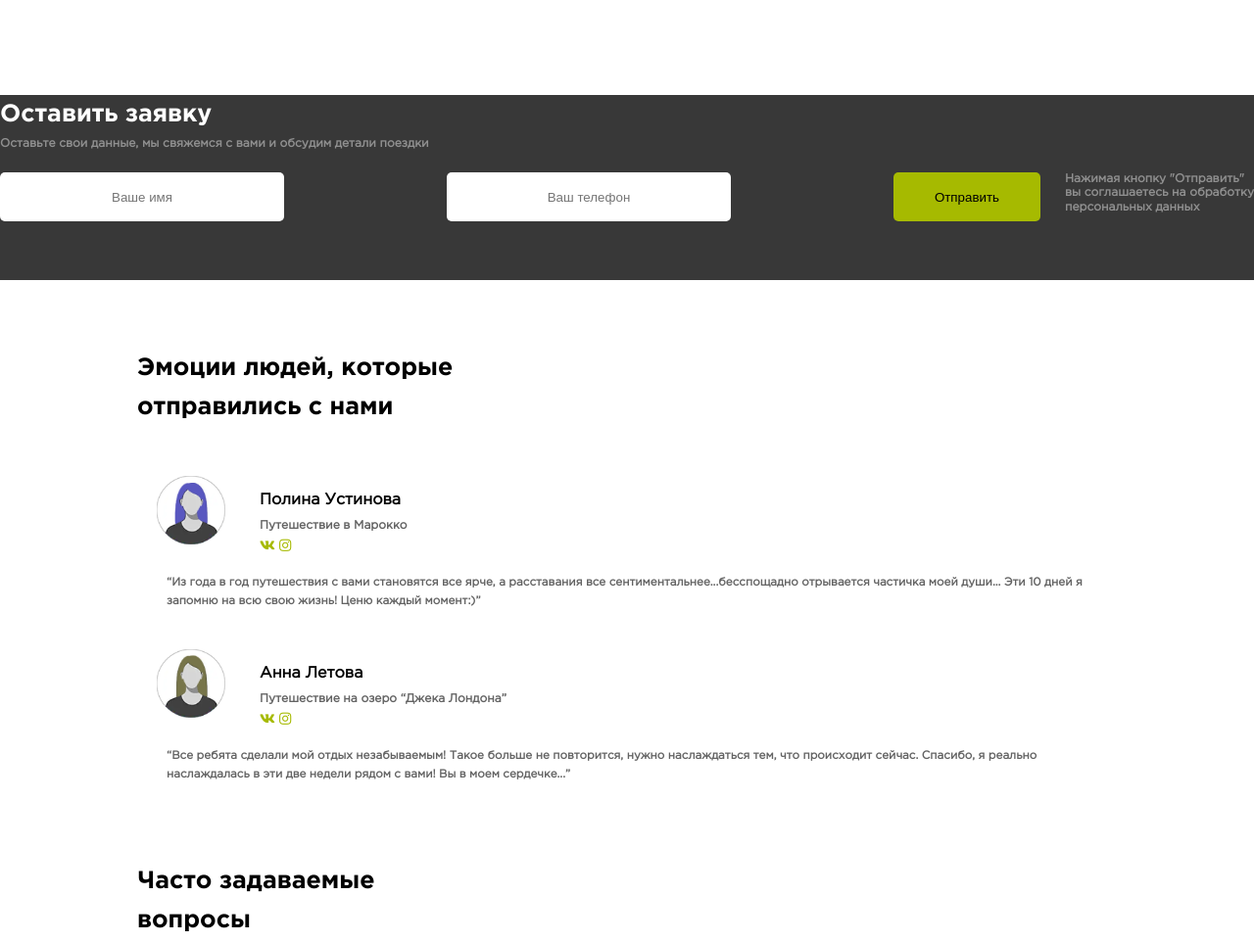
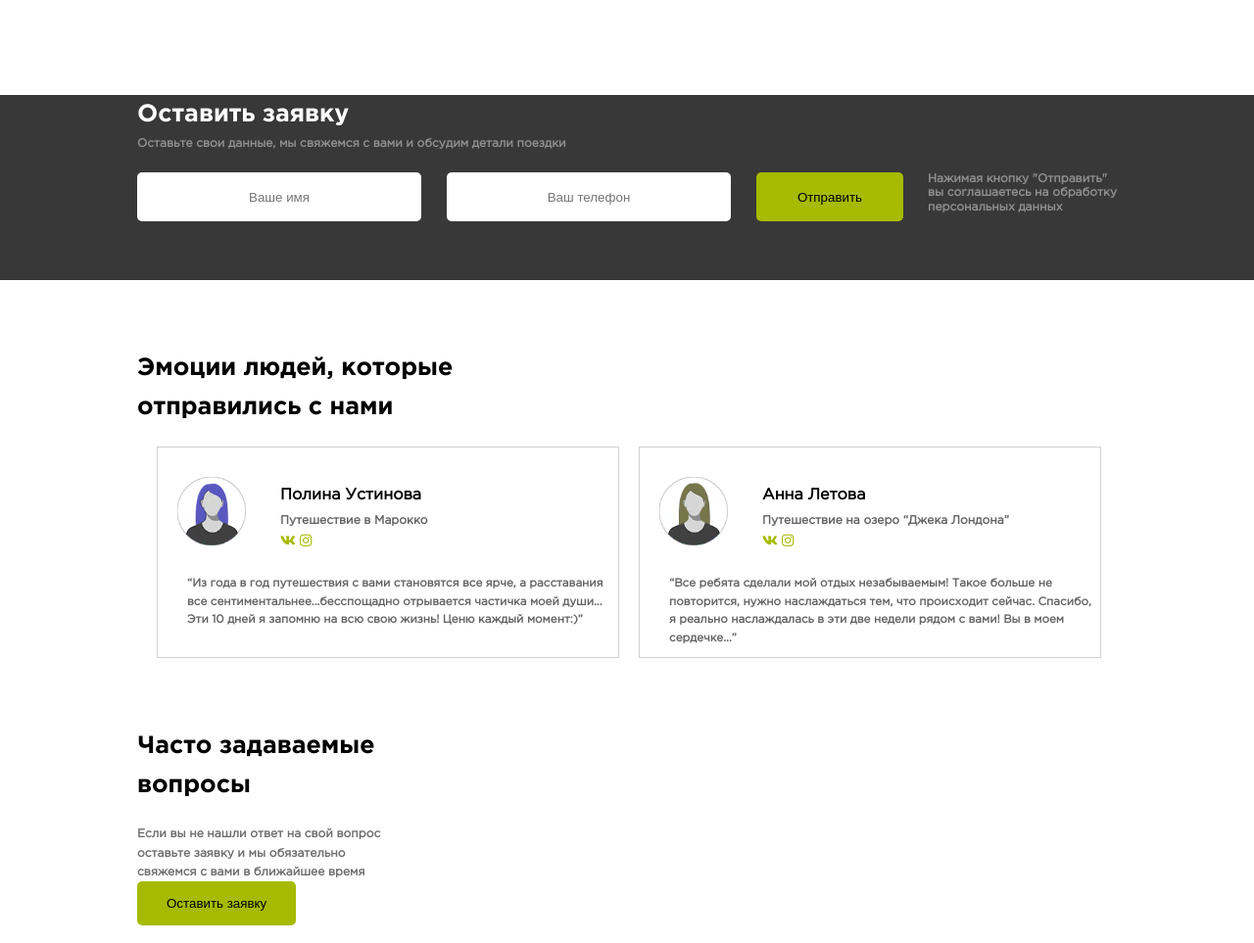
Before and after one commit to danil251/danil251.github.io, a website: page app/index.html in a window 1280 px wide. Shown: the part 2384-3347 px from the top of the page at 98% size. Drawn offline with Linux system fonts and the light colour scheme; a web font is replaced by a local one.

Commit message:
inital commit

```diff
--- a/app/index.html
+++ b/app/index.html
@@ -257,40 +257,41 @@
 	</div>
 
 	<section class="request">
-
+		<div class="request__wrap">
 			<div class="section-title">
 				<h2>Оставить заявку</h2>
 			</div>
 			<h3>Оставьте свои данные, мы свяжемся с вами и обсудим детали поездки</h3>
 
-		<form action="https://formspree.io/slipitout@yandex.ru" class="forma" method="POST" target="_blank" novalidate>
+			<form action="https://formspree.io/slipitout@yandex.ru" class="forma" method="POST" target="_blank">
 				<label class="form-group">
-				<input type="text" name="name" class="name" placeholder="Ваше имя" data-validation-required-message="Вы не ввели имя" required/>
-				<span class="help-block text-danger"></span>
+					<input type="text" name="name" class="name" placeholder="Ваше имя" required/>
 				</label>
 				<label class="form-group">
-				<input type="tel" name="tel" class="tel" placeholder="Ваш телефон" data-validation-required-message="Вы не ввели телефон" required/>
-				<span class="help-block text-danger"></span>
+					<input type="tel" name="tel" class="tel" placeholder="Ваш телефон" required/>
 				</label>
 				<div class="button-in">
 					<button>Отправить</button>
 					<h4>Нажимая кнопку "Отправить" <br> вы соглашаетесь на обработку<br> персональных данных</h4>
 				</div>
 			</form>
+		</div>
+	</section>
 
-	</section>
 	<div class="main">
+
 		<section class="reviews">
 			<div class="section-title">
 				<h2>Эмоции людей, которые <br> отправились с нами </h2>
 			</div>
-
-		<div class="personality">
+			<div class="reviews__wrap">
+			<div class="reviews__item">
+				<div class="reviews__personality">
 					<img src="img/avatar_1.png" alt="#">
-			<div class="name">
+					<div class="reviews__personality-name">
 						<h3>Полина Устинова</h3>
 						<h4>Путешествие в Марокко</h4>
-				<div class="social">
+						<div class="reviews__personality-social">
 							<a href="#"><i class="fab fa-vk"></i></a>
 							<a href="#"><i class="fab fa-instagram"></i></a>
 						</div>
@@ -301,14 +302,14 @@
 					отрывается частичка моей души...
 					Эти 10 дней я запомню на всю свою жизнь!
 				Ценю каждый момент:)”</h5>
-
-
-		<div class="personality">
+			</div>
+			<div class="reviews__item">
+				<div class="reviews__personality">
 					<img src="img/avatar_2.png" alt="#">
-			<div class="name">
+					<div class="reviews__personality-name">
 						<h3>Анна Летова</h3>
 						<h4>Путешествие на озеро “Джека Лондона”</h4>
-				<div class="social">
+						<div class="reviews__personality-social">
 							<a href="#"><i class="fab fa-vk"></i></a>
 							<a href="#"><i class="fab fa-instagram"></i></a>
 						</div>
@@ -320,6 +321,8 @@
 					Спасибо, я реально наслаждалась в эти две недели
 				рядом с вами! Вы в моем сердечке...”</h5>
 
+			</div>
+			</div>
 		</section>
 
 		<section class="faq">
--- a/sass/style.sass
+++ b/sass/style.sass
@@ -28,6 +28,7 @@ h2
 	color: #000
 
 h3
+	font-size: 12px
 h4
 h5
 a
@@ -234,6 +235,9 @@ a
 	background-color: #383838
 	padding-bottom: 60px
 	color: #000
+	&__wrap
+		max-width: 1000px
+		margin: auto
 	h2
 		color: #fff
 		padding: 0
@@ -268,12 +272,25 @@ a
 			h4
 				margin-left: 25px
 
-		.help-block
-			li
-				color: #fff
+.reviews
+	&__wrap
+		display: flex
+	&__item
+		border: 1px solid #d1d1d1
+		width: 47%
+		margin-left: 20px
+	&__personality
+		display: flex
+		line-height: 1.2
+		color: #000
+		img
+			width: 70px
+			height: 70px
+			margin: 30px 20px
+		&-name
+				margin-top: 34px
+				margin-left: 15px
 
-
-.reviews
 	h3
 		color: #000
 		font-size: 16px
@@ -286,13 +303,7 @@ a
 		padding: 5px 0
 	h5
 		padding: 0 0 10px 30px
-	.personality
-		display: flex
-		line-height: 1.2
-		img
-			width: 70px
-			height: 70px
-			margin: 30px 20px
+
 	.reviews-item
 		border: 1px solid #d1d1d1
 		width: 47%
@@ -300,9 +311,6 @@ a
 
 	a
 		color: #a6ba00
-	.name
-		margin-top: 40px
-		margin-left: 15px
 
 
 
@@ -405,8 +413,7 @@ a
 	.logo
 		width: 60px
 		height: 55px
-	h3
-		font-size: 12px
+
 	a
 		color: #fff
 		cursor: pointer
```
Also changed, not shown: app/css/style.min.css. Lines whose indentation alone changed are shown as unchanged.
